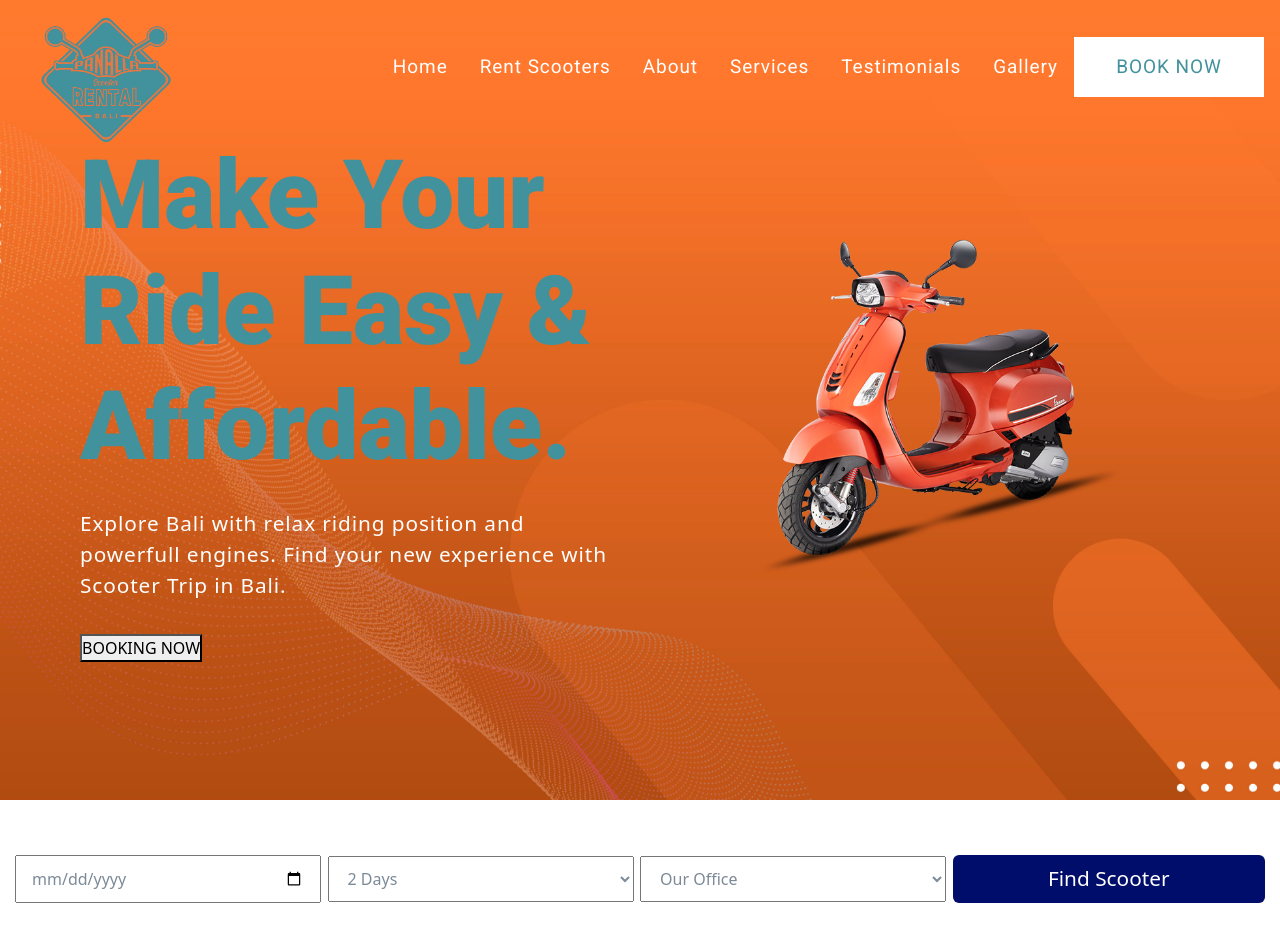
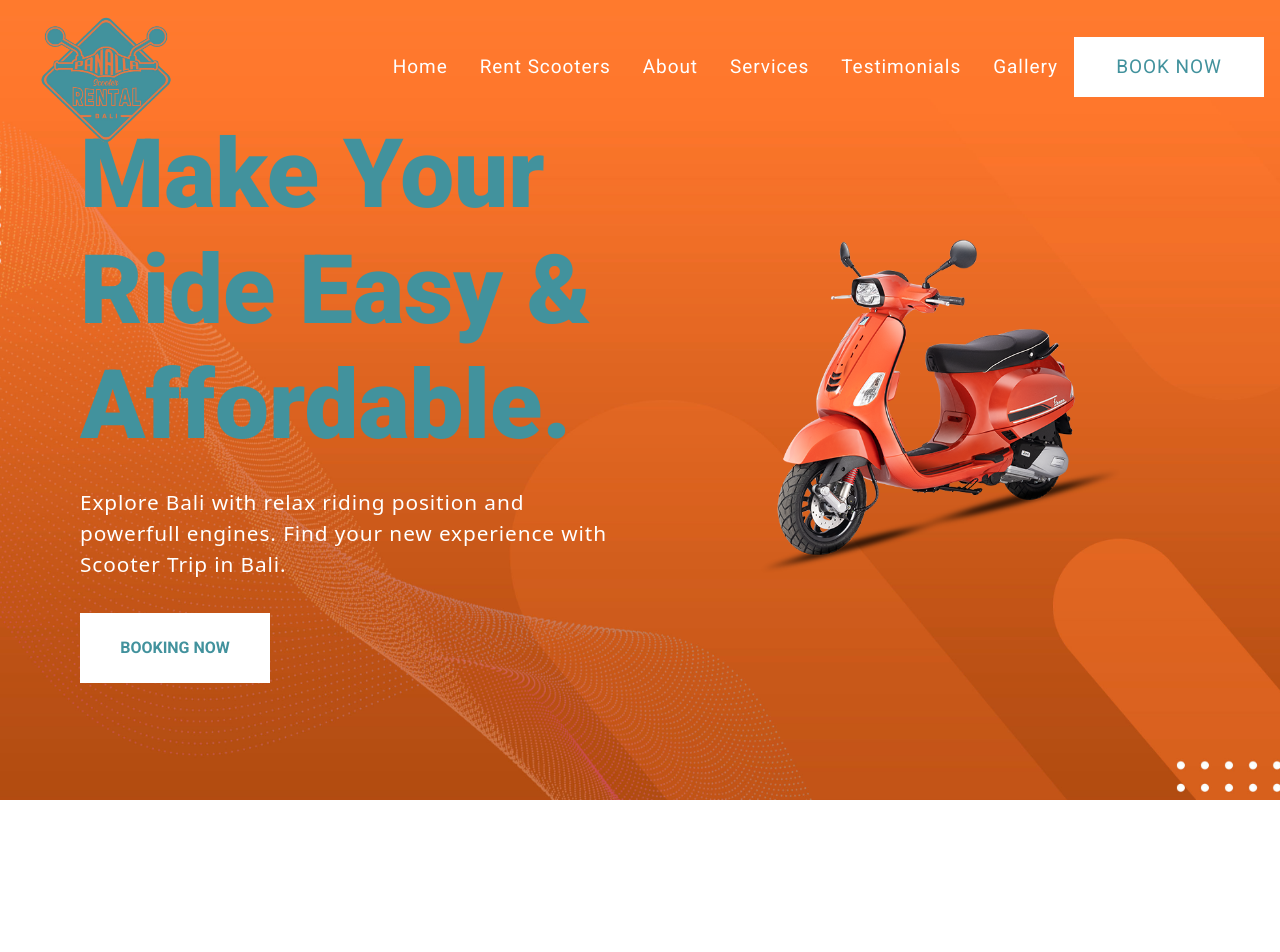
Before and after one commit to Tobykesuma/panalla_scooter_web, a React (Create React App) app: page / in a window 1280 px wide. Shown: the top 952 px of the page. Built offline with nearby package versions, Linux system fonts and the light colour scheme; a web font is replaced by a local one.

Commit message:
hero fix

```diff
--- a/package.json
+++ b/package.json
@@ -3,6 +3,9 @@
   "version": "0.1.0",
   "private": true,
   "dependencies": {
+    "@emotion/react": "^11.10.4",
+    "@emotion/styled": "^11.10.4",
+    "@mui/material": "^5.10.3",
     "@testing-library/jest-dom": "^5.16.5",
     "@testing-library/react": "^13.3.0",
     "@testing-library/user-event": "^13.5.0",
--- a/src/App.css
+++ b/src/App.css
@@ -32,12 +32,13 @@ ul, li {
 }
 
 .app__bg {
-  background: url('./assets/bg__about.webp');
+  /* background: url('./assets/bg__about.webp'); */
   background-position: center;
   background-size: cover;
   background-repeat: repeat;
   background-attachment: fixed;
   opacity: 10;
+  background: var(--color-white);
 }
 
 .app__wrapper__img {
--- a/src/App.js
+++ b/src/App.js
@@ -53,7 +53,7 @@ function App() {
         <ScrollTop />
         <Navbar />
         <Hero />
-        <FindScooterForm />
+        {/* <FindScooterForm /> */}
         <About />
 
         <Gallery />
--- a/src/components/Hero/Hero.css
+++ b/src/components/Hero/Hero.css
@@ -16,12 +16,40 @@
     background-attachment: fixed;
 }
 /*
+
 .app__hero-container {
     width: 100%;
     /* max-width: 1240px; */
 .app__hero-container {
     max-width: 1240px;
     margin: auto;
+}
+
+.app__hero-input-container .button__booking-home {
+    color: white;
+    background-color: var(--color-white);
+    border: 4px solid transparent;
+    font-weight: 700;
+    font-family: var(--font-alt);
+    transition: all .3s;
+    width: 190px;
+    height: 70px;
+}
+
+.app__hero-input-container .button__booking-home a {
+    text-decoration: none;
+}
+
+.app__hero-input-container .button__booking-home a {
+    color: var(--secondary-color);
+}
+
+.app__hero-input-container .button__booking-home a:hover {
+    color: var(--color-white);
+}
+
+.app__hero-input-container .button__booking-home:hover {
+    background-color: var(--secondary-color);
 }
 
 .app__hero-left {
--- a/src/components/Hero/Hero.jsx
+++ b/src/components/Hero/Hero.jsx
@@ -1,38 +1,42 @@
-import React, { Component } from 'react'
+import React from 'react'
 import './Hero.css';
 import image from '../../constant/image';
+import '../Navbar/Navbar.css';
 
 
-
-export default class Hero extends Component {
-    render() {
-
+const Hero = () => {
 
         return (
-
             <section className='app__hero'>
                 <div className='app__hero-container'>
-
                     <div className='app__hero-left'>
                         <h1>Make Your Ride Easy & Affordable.</h1>
                         <p>Explore Bali with relax riding position and powerfull engines.
                         Find your new experience with Scooter Trip in Bali.
                         </p>
                         <div className='app__hero-input-container'>
-                            <button className='btn__hero-btn'>BOOKING NOW</button>
+                            <button className='button__booking-home'>
+                                <a href='https://wa.me/6287862121513?text=Hello%20Panalla%20Scooters%20Bali%20I%20want%20to%20rent%20scooter.%20Please%20give%20your%20scooter%20recomendations.' target='__blank'>BOOKING NOW</a>
+                            </button>
                         </div>
                     </div>
+
 
                     <div className='app__hero-right'>
                         <div className='app__hero-img-container'>
                             <img src={image.HeroImage} alt='' />
                         </div>
                     </div>
+
                 </div>
+
+
+
 
             </section>
 
-
           )
     }
-}
+
+
+export default Hero;
```
Also changed, not shown: 1 other file (tests, documents, lock files or other folders).
